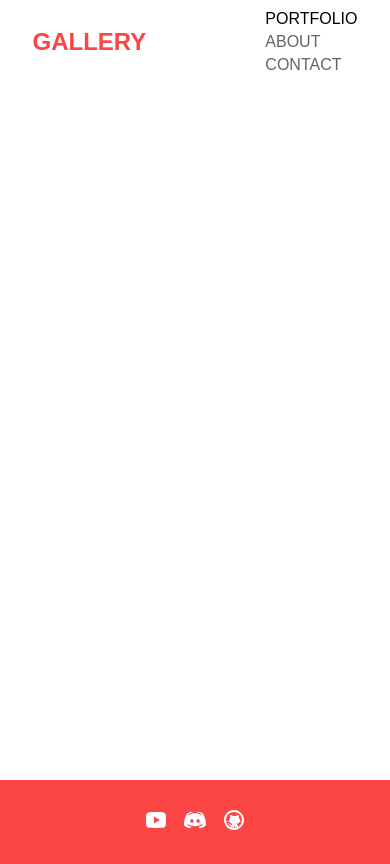
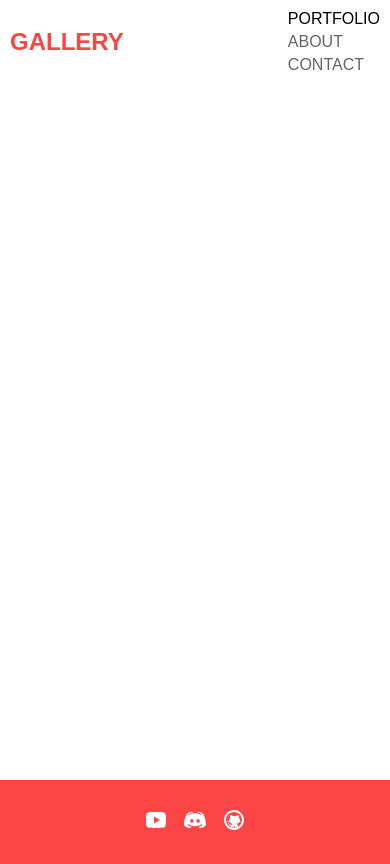
Before and after one commit to IgberZBN/Photos-Gallery, an Angular app: page / in a window 390 px wide. Built offline with nearby package versions, Linux system fonts and the light colour scheme.

Commit message:
Add mobile breakpoint

```diff
--- a/src/app/app.component.html
+++ b/src/app/app.component.html
@@ -1,7 +1,7 @@
-<div id="content">
-  <app-nav></app-nav>
+<div class="container">
+  <app-nav class="nav"></app-nav>
   <div class="router-wrapper">
     <router-outlet></router-outlet>
   </div>
-  <app-footer></app-footer>
+  <app-footer class="footer"></app-footer>
 </div>
--- a/src/app/app.component.scss
+++ b/src/app/app.component.scss
@@ -1,4 +1,6 @@
-#content {
+@use "breakpoints" as bp;
+
+.container {
   display: grid;
   grid-template:
     ". nav ."
@@ -9,15 +11,30 @@
   gap: 10px 0;
 }
 
+.nav {
+  grid-area: nav;
+}
+
 .router-wrapper {
   grid-area: main;
   position: relative;
 }
 
-app-footer {
+.footer {
   grid-area: footer;
 }
 
-app-nav {
-  grid-area: nav;
+@media screen and (max-width: bp.$small-screen) {
+  .container {
+    grid-template:
+      "nav"
+      "main"
+      "footer";
+    grid-template-rows: 10vh repeat(1, minmax(80vh, 2fr)) 10vh;
+  }
+
+  .nav,
+  .router-wrapper {
+    padding: 0 10px;
+  }
 }
```
